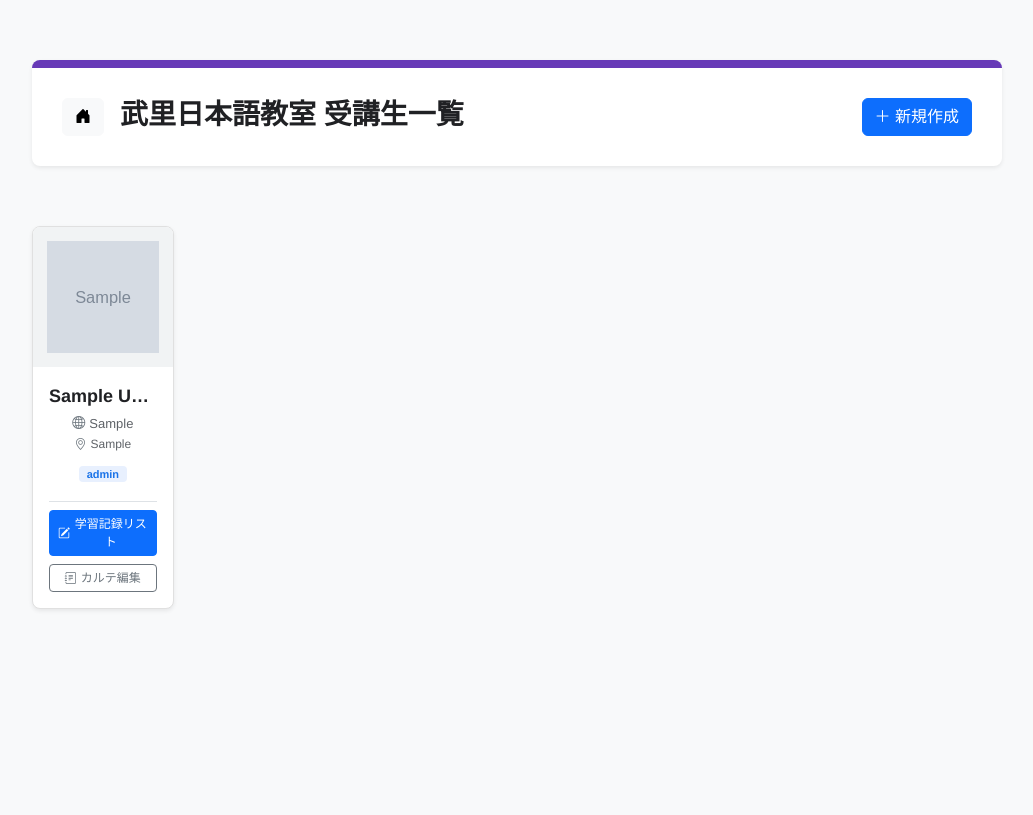
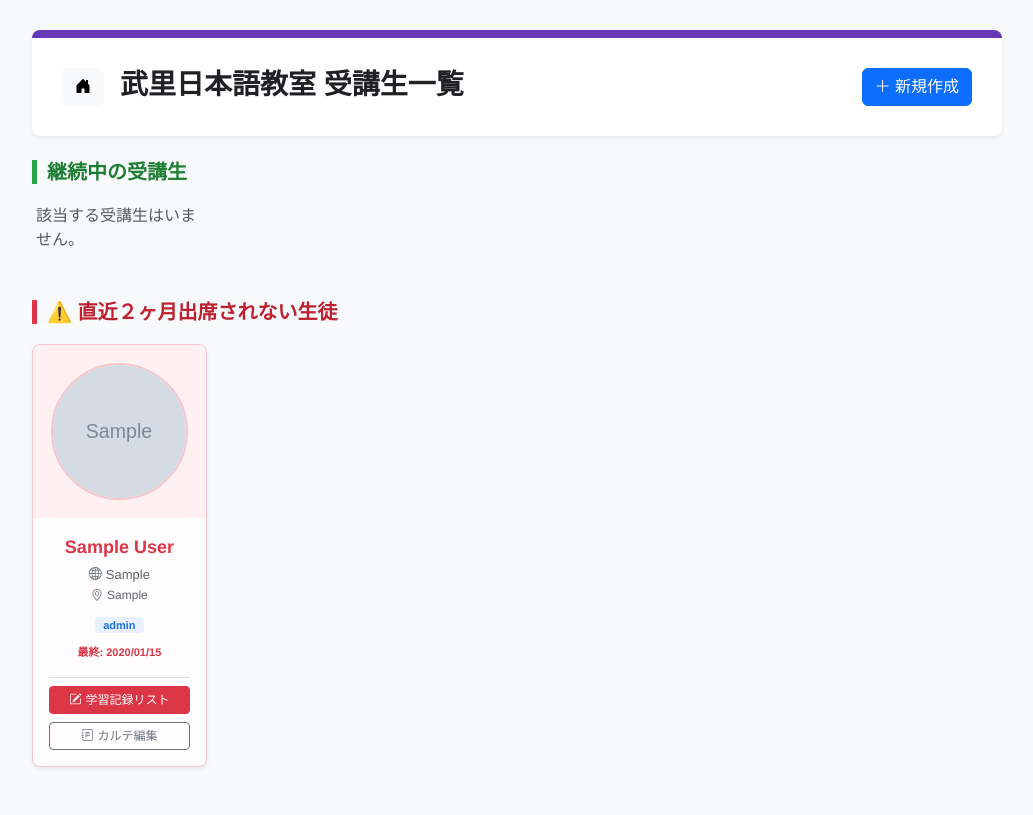
Before and after one commit to takumi472/takesatoJapanese, a Flask app: page /student/ in a window 1280 px wide. Shown: the whole page, without its empty margins (123-1156 px from the left). Before the commit the page ends 610 px from the top, so only its background shows below. Run offline with Flask 3, Linux system fonts and the light colour scheme; a user stored in the database is signed in; tables that the repository leaves empty hold one stand-in row (values such as "Sample post"); grey boxes marked "Sample" are stand-in pictures.

Commit message:
生徒２つわけとCloudinary導入

```diff
--- a/app/student/routes.py
+++ b/app/student/routes.py
@@ -1,4 +1,5 @@
 # app/student/routes.py
+from datetime import datetime, timedelta
 import os
 from flask import Blueprint, render_template, request, redirect, url_for, flash, current_app
 from flask_login import login_required, current_user
@@ -6,6 +7,8 @@ from werkzeug.utils import secure_filename
 from app import db
 from app.models import User, Student, LearningRecord
 from app.decorators import roles_required
+import cloudinary
+import cloudinary.uploader
 
 student_bp = Blueprint("student", __name__)
 
@@ -28,18 +31,24 @@ def create_student():
             return render_template("student/create.html")
 
         if file and allowed_file(file.filename):
-            filename = secure_filename(file.filename)
-
-            if os.environ.get("VERCEL"):
-                # Vercel環境なら、唯一書き込みが許されている /tmp フォルダを使う
-                upload_folder = "/tmp"
-            else:
-                # ローカル環境なら、これまで通り static/uploads フォルダを使う
-                upload_folder = os.path.join(current_app.root_path, "static", "uploads")
-            if not os.path.exists(upload_folder):
-                os.makedirs(upload_folder)
-            file.save(os.path.join(upload_folder, filename))
-            face_photo_path = f"static/uploads/{filename}"
+            # 1. サーバーの static ではなく、クラウド（Cloudinary）に直接アップロード
+            upload_result = cloudinary.uploader.upload(
+                file,
+                folder = "students",
+                eager=[
+                    {
+                        "crop": "thumb",      # 顔がきれいに収まるサムネイルモード
+                        "gravity": "face",    # AIによる顔認識（高精度なら "adv_face"）
+                        "zoom": 0.7,          # 顔を大きくする（数字が小さいほどドアップ）
+                        "width": 200,         # 最終的な横幅
+                        "height": 200,        # 最終的な縦幅
+                        "fetch_format": "auto", # PWA・スマホ用に自動軽量化
+                        "quality": "auto"       # 画質を自動最適化
+                    }
+                ]
+            )
+            # 2. クラウド上の画像URL（https://res.cloudinary.com/...）を取得
+            face_photo_path = upload_result.get('eager')[0].get('secure_url')
         else:
             flash("許可されていないファイル形式です。", "danger")
             return render_template("student/create.html")
@@ -87,11 +96,45 @@ def create_student():
 @student_bp.route("/")
 @login_required
 def student_list():
-    # studentsテーブルから全受講生データを取得
-    all_students = Student.query.order_by(Student.id.asc()).all()
+    students = Student.query.all()
 
-    # テンプレートに student_list としてデータを引き渡す
-    return render_template("student/list.html", student_list=all_students)
+    # 2ヶ月前の基準日付を計算 (現在から60日前)
+    # 「datetime.timedelta」ではなく「timedelta」にする
+    two_months_ago = (datetime.now() - timedelta(days=60)).date()
+
+    active_students = []     # 2ヶ月以内に学習録がある生徒
+    inactive_students = []   # 最後の学習録から2ヶ月以上経っている生徒
+
+    for student in students:
+        # --- [前回の画像処理] ---
+        # アップロード時にeager処理済みのURLがあればそれをそのまま使用
+        # なければそのまま、あるいはフォールバック
+        student.display_image = student.face_photo_path
+
+        # --- [今回のグループ分け処理] ---
+        # この生徒の「最新の学習録」を1件取得する
+        # (study_logsリレーションがStudentモデルに定義されている前提)
+        latest_log = LearningRecord.query.filter_by(student_id=student.id)\
+                                  .order_by(LearningRecord.lesson_date.desc())\
+                                  .first()
+
+        if latest_log:
+            student.latest_log_date = latest_log.lesson_date
+            # 最新の学習録が2ヶ月前（基準日）より古いかどうか
+            if latest_log.lesson_date < two_months_ago:
+                inactive_students.append(student)
+            else:
+                active_students.append(student)
+        else:
+            # 学習録が1件も登録されていない生徒の扱い（今回は「2ヶ月以上空いている」側に分類）
+            student.latest_log_date = None
+            inactive_students.append(student)
+
+    return render_template(
+        'student/list.html',
+        active_students=active_students,
+        inactive_students=inactive_students
+    )
 
 
 # app/student/routes.py 内
@@ -117,20 +160,25 @@ def update_student(id):  # 関数名が「update_student」で、引数が「id
         # 3. 画像ファイルが新しくアップロードされた場合のみ処理
         file = request.files.get("face_photo")
         if file and file.filename != "":
-            filename = secure_filename(file.filename)
-
-            # Vercel環境かローカル環境かで保存先を変更（Read-only対策）
-            if os.environ.get("VERCEL"):
-                upload_folder = "/tmp"
-            else:
-                upload_folder = os.path.join(current_app.root_path, "static", "uploads")
-
-            if not os.path.exists(upload_folder):
-                os.makedirs(upload_folder)
-
-            file.save(os.path.join(upload_folder, filename))
+            upload_result = cloudinary.uploader.upload(
+                file,
+                folder = "students",
+                eager=[
+                    {
+                        "crop": "thumb",      # 顔がきれいに収まるサムネイルモード
+                        "gravity": "face",    # AIによる顔認識（高精度なら "adv_face"）
+                        "zoom": 0.7,          # 顔を大きくする（数字が小さいほどドアップ）
+                        "width": 200,         # 最終的な横幅
+                        "height": 200,        # 最終的な縦幅
+                        "fetch_format": "auto", # PWA・スマホ用に自動軽量化
+                        "quality": "auto"       # 画質を自動最適化
+                    }
+                ]
+            )
+            # 2. クラウド上の画像URL（https://res.cloudinary.com/...）を取得
+            face_photo_path = upload_result.get('eager')[0].get('secure_url')
             # 新しい写真のファイル名に更新
-            student.face_photo_path = filename
+            student.face_photo_path = face_photo_path
 
         # 4. データベースの変更を確定（コミット）
         try:
--- a/app/templates/staff/list.html
+++ b/app/templates/staff/list.html
@@ -114,7 +114,7 @@
       {% endif %}
     {% endwith %}
 
-    <div class="row row-cols-2 row-cols-sm-3 row-cols-md-4 row-cols-lg-6 g-4">
+    <div class="row row-cols-2 row-cols-sm-3 row-cols-md-4 row-cols-lg-5 g-4">
         {% for s in staff_list %}
         <div class="col">
             <div class="staff-card h-100 d-flex flex-column shadow-sm">
--- a/app/templates/student/list.html
+++ b/app/templates/student/list.html
@@ -16,27 +16,37 @@
         .page-header {
             background-color: #fff;
             border-bottom: 1px solid #e0e0e0;
-            border-top: 8px solid #673ab7; /* スタッフ画面と統一したアクセントカラー */
+            border-top: 8px solid #673ab7;
             box-shadow: 0 2px 4px rgba(0,0,0,0.05);
         }
-        /* 全てのページで共通して使うクラス */
         .main-container {
             max-width: 1000px;
             margin-left: auto;
             margin-right: auto;
-    margin-top: 60px;
+            margin-top: 30px; /* 余白を少し調整 */
             padding-left: 15px;
             padding-right: 15px;
         }
-
-/* ヘッダーの調整 */
         .welcome-header {
             background-color: #fff;
             border-top: 8px solid #673ab7;
             border-radius: 8px;
             padding: 30px;
-    /* コンテナの幅いっぱいに広がるように設定 */
             width: 100%;
+        }
+        .section-title {
+            font-size: 20px;
+            font-weight: 700;
+            margin-bottom: 20px;
+            padding-left: 10px;
+        }
+        .title-active {
+            border-left: 5px solid #28a745;
+            color: #1e7e34;
+        }
+        .title-inactive {
+            border-left: 5px solid #dc3545;
+            color: #bd2130;
         }
         .student-card {
             background-color: #fff;
@@ -49,6 +59,11 @@
             transform: translateY(-4px);
             box-shadow: 0 6px 12px rgba(0,0,0,0.1);
         }
+        /* 2ヶ月以上空いている生徒のカードに薄い警告色をつける */
+        .card-inactive {
+            border-color: #f5c6cb;
+            background-color: #fffdfd;
+        }
         .avatar-container {
             width: 100%;
             aspect-ratio: 1 / 1;
@@ -57,11 +72,15 @@
             display: flex;
             align-items: center;
             justify-content: center;
+            padding: 10px; /* 丸写真が映えるように少し内側に余白 */
         }
+        /* Cloudinaryの顔認識ドアップを綺麗に丸く見せる設定 */
         .student-avatar {
-            width: 80%;
-            height: 80%;
-            object-fit: fill;
+            width: 90%;
+            height: 90%;
+            object-fit: cover;
+            border-radius: 50%;
+            border: 2px solid #e0e0e0;
         }
         .student-name {
             font-size: 18px;
@@ -95,7 +114,7 @@
 </head>
 <body>
 
-<div class="container main-container mb-5">
+<div class="container main-container">
     <div class="welcome-header shadow-sm mb-4 d-flex justify-content-between align-items-start">
         <div class="d-flex align-items-center">
             <a href="{{ url_for('auth.dashboard') }}" class="btn btn-light me-3" title="ダッシュボードへ">
@@ -109,9 +128,7 @@
         </a>
         {% endif %}
     </div>
-</div>
 
-<div class="container main-container mb-5" style="max-width: 1000px; margin-top: 60px;">
     {% with messages = get_flashed_messages(with_categories=true) %}
       {% if messages %}
         {% for category, message in messages %}
@@ -123,15 +140,17 @@
       {% endif %}
     {% endwith %}
 
-    <div class="row row-cols-2 row-cols-sm-3 row-cols-md-4 row-cols-lg-6 g-4">
-        {% for s in student_list %}
+    <div class="mb-5">
+        <h2 class="section-title title-active">継続中の受講生</h2>
+        <div class="row row-cols-2 row-cols-sm-3 row-cols-md-4 row-cols-lg-5 g-4">
+            {% for s in active_students %}
             <div class="col">
                 <div class="student-card h-100 d-flex flex-column shadow-sm">
                     <div class="avatar-container">
                         {% if s.face_photo_path %}
-                        <img src="/{{ s.face_photo_path }}" class="student-avatar" alt="{{ s.name_kana }} さんの顔写真">
+                            <img src="{{ s.face_photo_path }}" class="student-avatar" alt="{{ s.name_kana }} さんの顔写真">
                         {% else %}
-                        <i class="bi bi-person-bounding-box text-muted" style="font-size: 4rem运行;"></i>
+                            <i class="bi bi-person-bounding-box text-muted" style="font-size: 3.5rem;"></i>
                         {% endif %}
                     </div>
 
@@ -140,24 +159,24 @@
                             <div class="student-name text-truncate" title="{{ s.name_kana }}">
                                 {{ s.name_kana }}
                             </div>
-
                             <div class="student-meta text-truncate">
                                 <i class="bi bi-globe2 text-secondary me-1"></i>{{ s.country_of_origin }}
                             </div>
-
-                        <div class="student-meta text-truncate" style="font-size: 12px;">
+                            <div class="student-meta text-truncate" style="font-size: 12px变量;">
                                 <i class="bi bi-geo-alt text-secondary me-1"></i>{{ s.residential_area }}
                             </div>
-
                             <div class="mt-2">
                                 <span class="badge-jlpt">{{ s.jlpt_level }}</span>
                             </div>
+                            {% if s.latest_log_date %}
+                            <div class="text-muted mt-2" style="font-size: 11px;">
+                                最終: {{ s.latest_log_date.strftime('%Y/%m/%d') }}
+                            </div>
+                            {% endif %}
                         </div>
 
                         <div class="mt-3 pt-2 border-top">
-                        <a href="{{ url_for('record.record_list', student_id=s.id) }}"
-       class="btn btn-primary btn-sm w-100 d-flex align-items-center justify-content-center gap-1 mb-2"
-       style="font-size: 12px;">
+                            <a href="{{ url_for('record.record_list', student_id=s.id) }}" class="btn btn-primary btn-sm w-100 d-flex align-items-center justify-content-center gap-1 mb-2" style="font-size: 12px;">
                                 <i class="bi bi-pencil-square"></i> 学習記録リスト
                             </a>
                             <a href="{{ url_for('student.update_student', id=s.id) }}" class="btn btn-outline-secondary btn-sm w-100 d-flex align-items-center justify-content-center gap-1" style="font-size: 12px;">
@@ -168,12 +187,65 @@
                 </div>
             </div>
             {% else %}
-        <div class="col-12 text-center py-5">
-            <i class="bi bi-people text-muted" style="font-size: 3rem;"></i>
-            <p class="text-muted mt-2">現在、登録されている受講生はいません。</p>
-        </div>
+            <div class="col-12 text-muted ps-3">該当する受講生はいません。</div>
             {% endfor %}
         </div>
+    </div>
+
+    <div class="mb-5">
+        <h2 class="section-title title-inactive">⚠️ 直近２ヶ月出席されない生徒</h2>
+        <div class="row row-cols-2 row-cols-sm-3 row-cols-md-4 row-cols-lg-5 g-4">
+            {% for s in inactive_students %}
+            <div class="col">
+                <div class="student-card card-inactive h-100 d-flex flex-column shadow-sm">
+                    <div class="avatar-container" style="background-color: #fff0f1;">
+                        {% if s.face_photo_path %}
+                            <img src="{{ s.face_photo_path }}" class="student-avatar" style="border-color: #f5c6cb;" alt="{{ s.name_kana }} さんの顔写真">
+                        {% else %}
+                            <i class="bi bi-person-bounding-box text-danger" style="font-size: 3.5rem;"></i>
+                        {% endif %}
+                    </div>
+
+                    <div class="p-3 text-center d-flex flex-column flex-grow-1 justify-content-between">
+                        <div>
+                            <div class="student-name text-danger text-truncate" title="{{ s.name_kana }}">
+                                {{ s.name_kana }}
+                            </div>
+                            <div class="student-meta text-truncate">
+                                <i class="bi bi-globe2 text-secondary me-1"></i>{{ s.country_of_origin }}
+                            </div>
+                            <div class="student-meta text-truncate" style="font-size: 12px;">
+                                <i class="bi bi-geo-alt text-secondary me-1"></i>{{ s.residential_area }}
+                            </div>
+                            <div class="mt-2">
+                                <span class="badge-jlpt">{{ s.jlpt_level }}</span>
+                            </div>
+                            <div class="text-danger fw-bold mt-2" style="font-size: 11px;">
+                                {% if s.latest_log_date %}
+                                    最終: {{ s.latest_log_date.strftime('%Y/%m/%d') }}
+                                {% else %}
+                                    学習記録なし
+                                {% endif %}
+                            </div>
+                        </div>
+
+                        <div class="mt-3 pt-2 border-top">
+                            <a href="{{ url_for('record.record_list', student_id=s.id) }}" class="btn btn-danger btn-sm w-100 d-flex align-items-center justify-content-center gap-1 mb-2" style="font-size: 12px;">
+                                <i class="bi bi-pencil-square"></i> 学習記録リスト
+                            </a>
+                            <a href="{{ url_for('student.update_student', id=s.id) }}" class="btn btn-outline-secondary btn-sm w-100 d-flex align-items-center justify-content-center gap-1" style="font-size: 12px;">
+                                <i class="bi bi-journal-text"></i> カルテ編集
+                            </a>
+                        </div>
+                    </div>
+                </div>
+            </div>
+            {% else %}
+            <div class="col-12 text-muted ps-3">該当する受講生はいません。</div>
+            {% endfor %}
+        </div>
+    </div>
+
 </div>
 
 <script src="https://cdn.jsdelivr.net/npm/bootstrap@5.3.0/dist/js/bootstrap.bundle.min.js"></script>
```
Also changed, not shown: app/__init__.py (+8 -0 lines), app/staff/routes.py (+39 -21 lines). Lines whose indentation alone changed are shown as unchanged.
